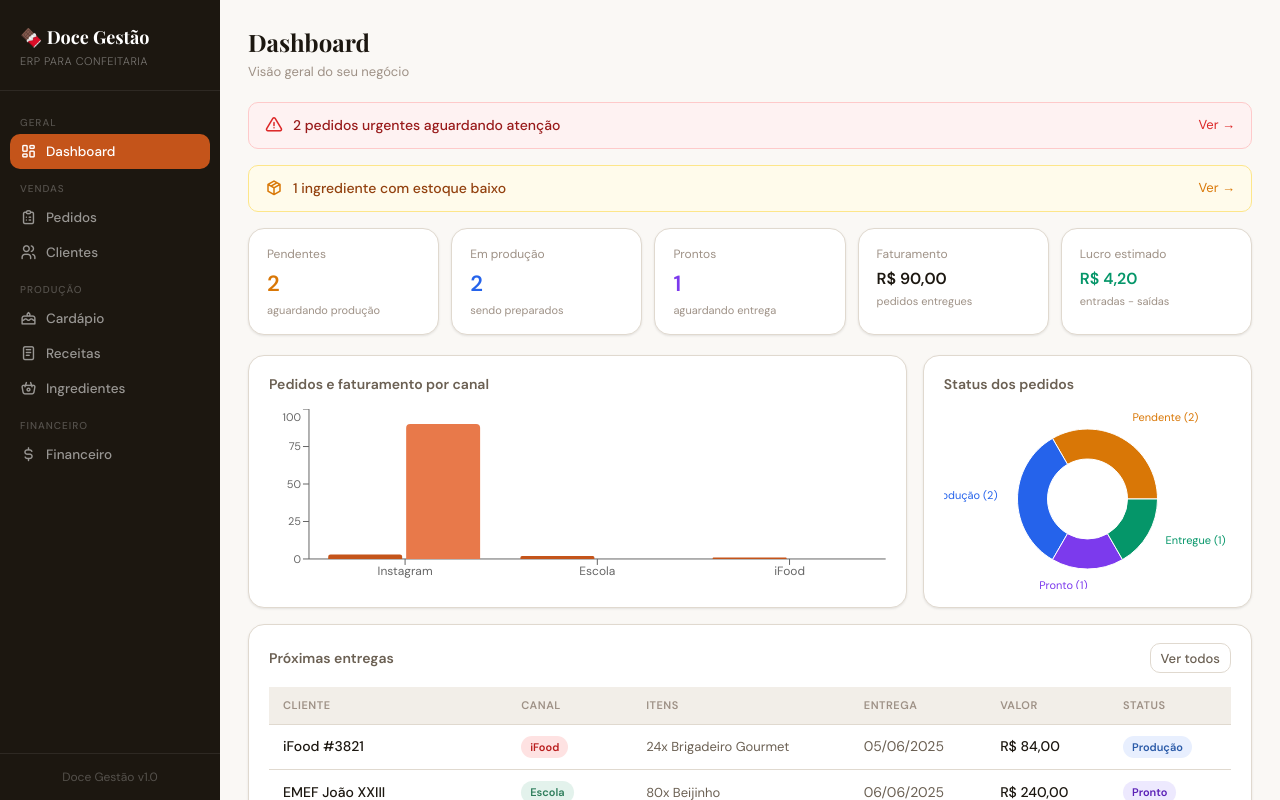
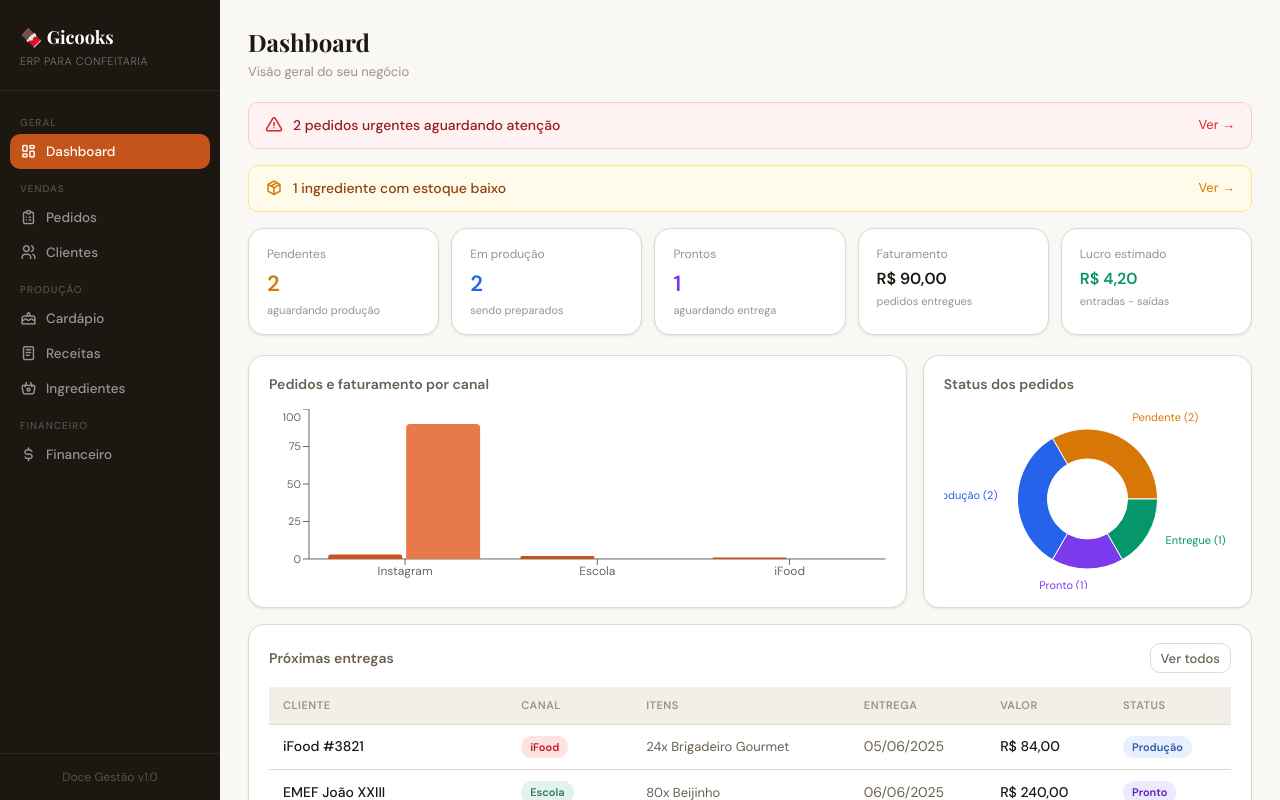
Before and after one commit to amajzoub096-png/Doce-gest-o, a React (Vite) app: page / in a window 1280 px wide. Shown: the top 800 px of the page. Built offline with nearby package versions, Linux system fonts and the light colour scheme.

Commit message:
Update App.jsx

```diff
--- a/src/App.jsx
+++ b/src/App.jsx
@@ -39,8 +39,8 @@ export default function App() {
     <div className="app-layout">
       <aside className="sidebar">
         <div className="sidebar-logo">
-          <h1>🍫 Doce Gestão</h1>
-          <span>ERP para confeitaria</span>
+          <h1>🍫 Gicooks</h1>
+<span>ERP para confeitaria</span>
         </div>
         <nav className="sidebar-nav">
           {NAV.map((item, i) =>
```
